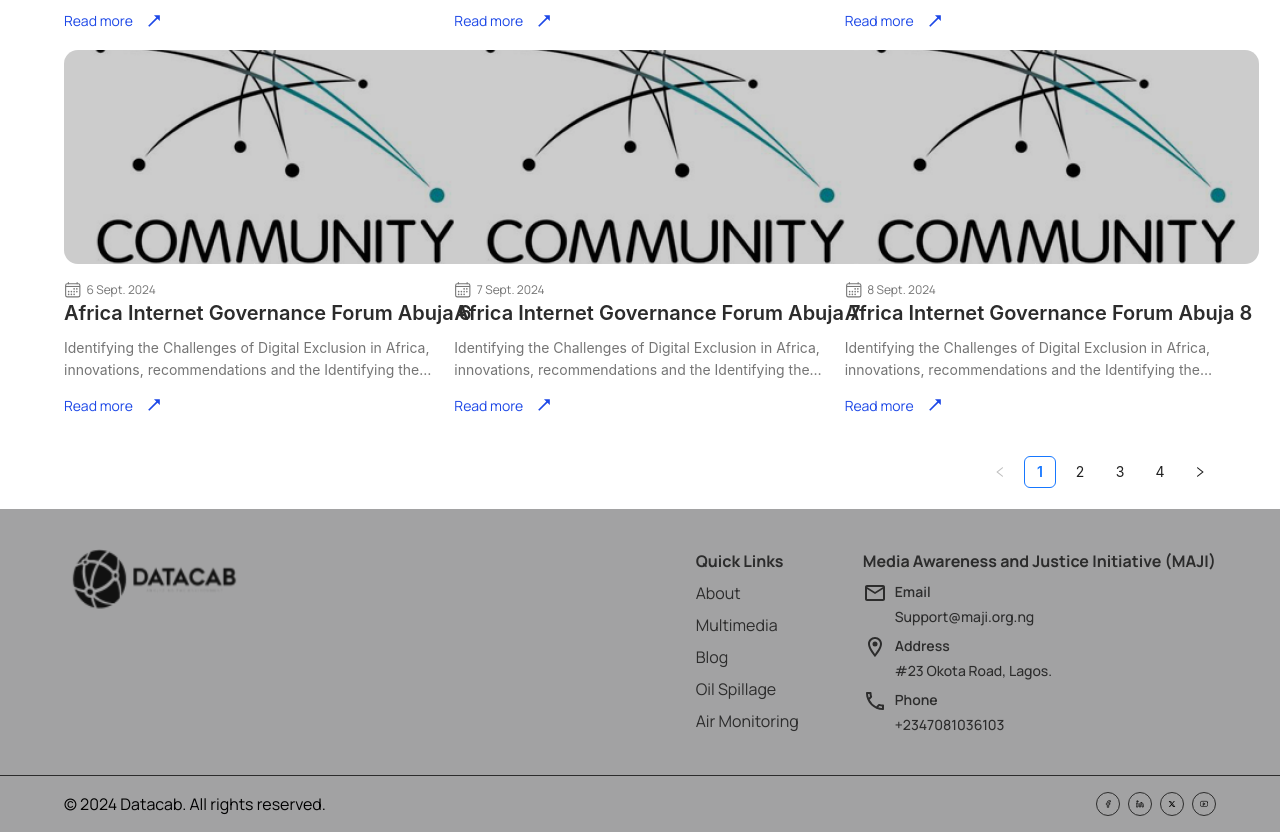
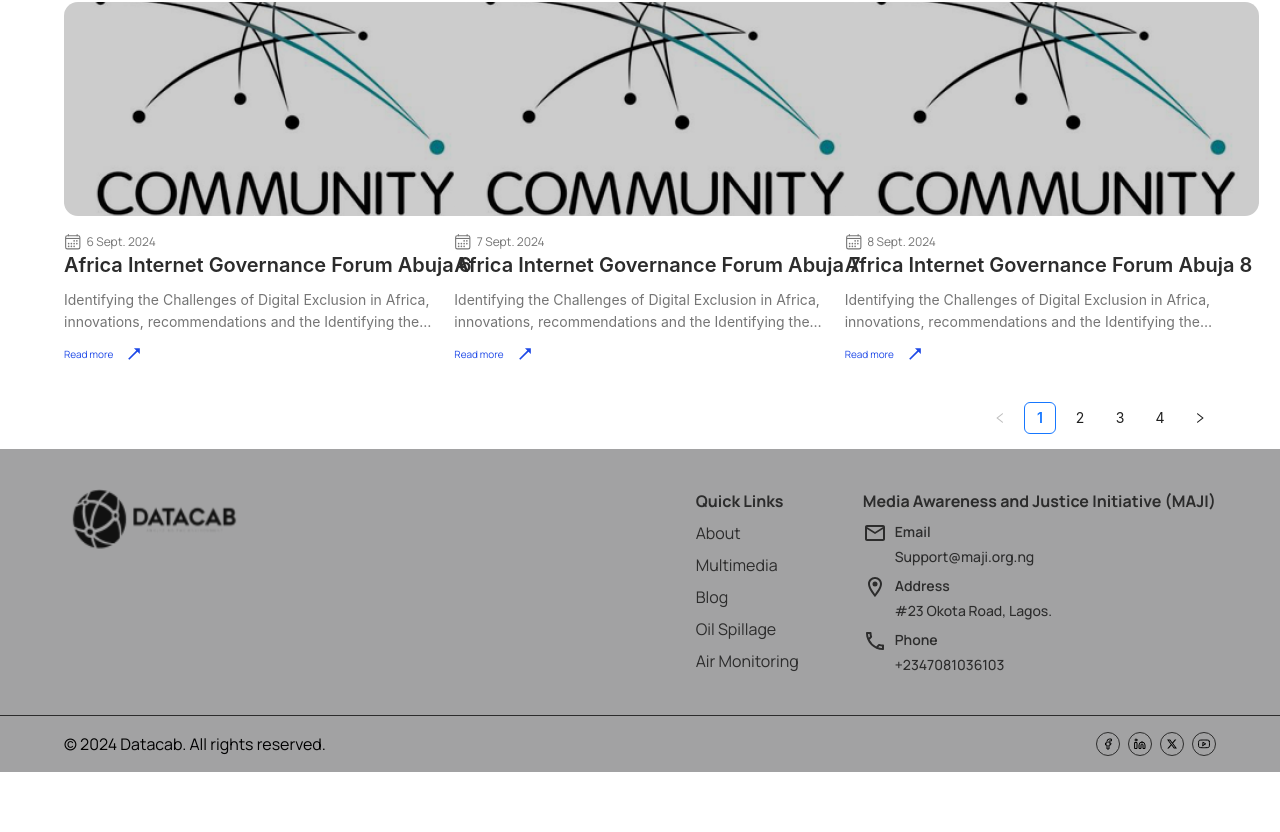
Before and after one commit to specpelz/DC_Web, a React (Vite) app: page /blog in a window 1280 px wide. Shown: the part 1067-1899 px from the top of the page. After the commit the page ends 1839 px from the top, so only its background shows below. Built offline with nearby package versions, Linux system fonts and the light colour scheme.

Commit message:
working on home page

```diff
--- a/src/components/footer/index.tsx
+++ b/src/components/footer/index.tsx
@@ -12,7 +12,11 @@ const Footer = () => {
     <div className="flex flex-col  shadow-sm bg-brandGray ">
       <div className="w-[90%] mx-auto py-[20px] lg:py-[40px] flex flex-col gap-[20px] lg:flex-row justify-between items-start ">
         <Link to="/" className="flex items-center z-[100] ">
-          <img src="/datacablogotwo.svg" alt="logo" className="w-[150px] lg:w-auto " />
+          <img
+            src="/datacablogotwo.svg"
+            alt="logo"
+            className="w-[150px] lg:w-auto "
+          />
         </Link>
 
         <div className="flex flex-col lg:flex-row gap-[20px] lg:gap-[64px]">
@@ -85,16 +89,16 @@ const Footer = () => {
 
           <ul className="flex gap-[8px] items-center">
             <li className="w-[24px] h-[24px] rounded-full p-2 border border-brandDark flex items-center justify-center cursor-pointer">
-              <FiFacebook />
+              <FiFacebook size={24} />
             </li>
             <li className="w-[24px] h-[24px] rounded-full p-2 border border-brandDark flex items-center justify-center cursor-pointer">
-              <FiLinkedin />
+              <FiLinkedin size={24} />
             </li>
             <li className="w-[24px] h-[24px] rounded-full p-2 border border-brandDark flex items-center justify-center cursor-pointer">
-              <RiTwitterXFill />
+              <RiTwitterXFill size={24} />
             </li>
             <li className="w-[24px] h-[24px] rounded-full p-2 border border-brandDark flex items-center justify-center cursor-pointer">
-              <FiYoutube />
+              <FiYoutube size={24} />
             </li>
           </ul>
         </div>
--- a/src/index.css
+++ b/src/index.css
@@ -4,6 +4,6 @@
 
 html,
 body {
-  font-size: 14px;
+  font-size: 10px;
   font-family: "Manrope", sans-serif;
 }
```
